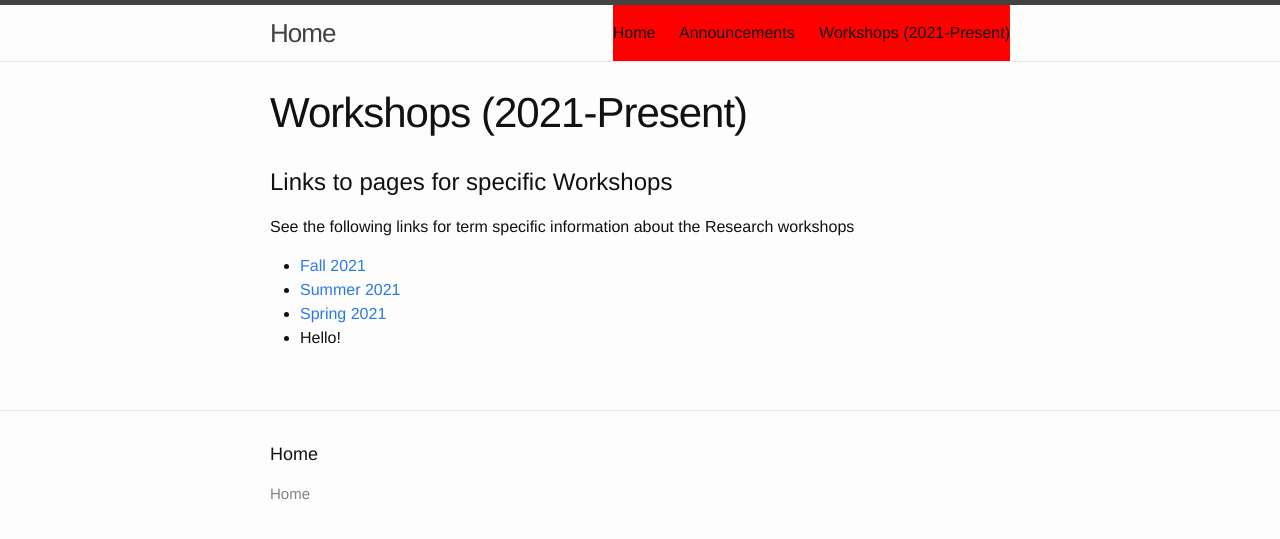
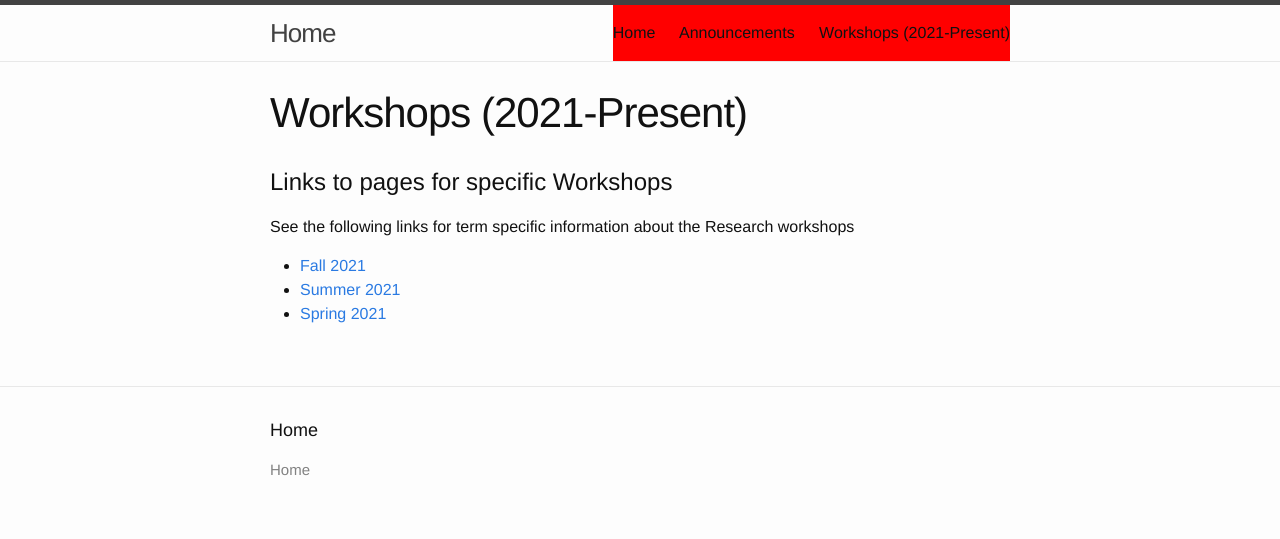
Before and after one commit to ColumbiaUndergradMathModeling/Home, a Jekyll site: the page built from workshops.md, in a window 1280 px wide. Shown: the top 539 px of the page. Built offline with Jekyll 4.4.1, drawn with Linux system fonts in a browser that asks for light colours.

Commit message:
Update workshops.md

```diff
--- a/workshops.md
+++ b/workshops.md
@@ -13,4 +13,3 @@ See the following links for term specific information about the Research worksho
 * [Fall 2021](/workshops/Fa21/)
 * [Summer 2021](/workshops/Su21/)
 * [Spring 2021](/workshops/Sp21/)
-* Hello!
```
